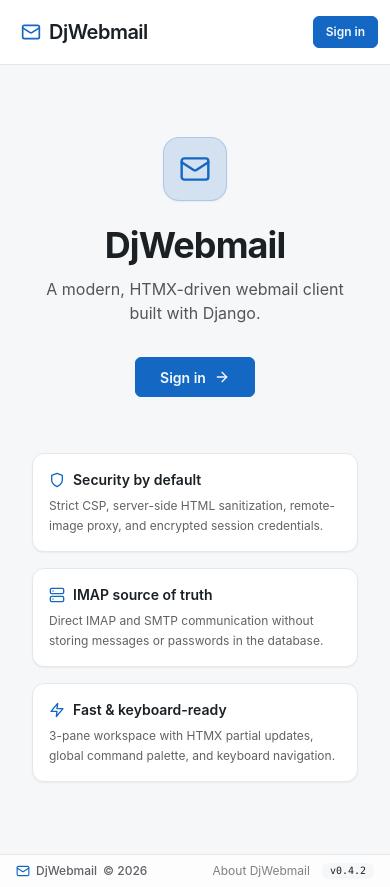
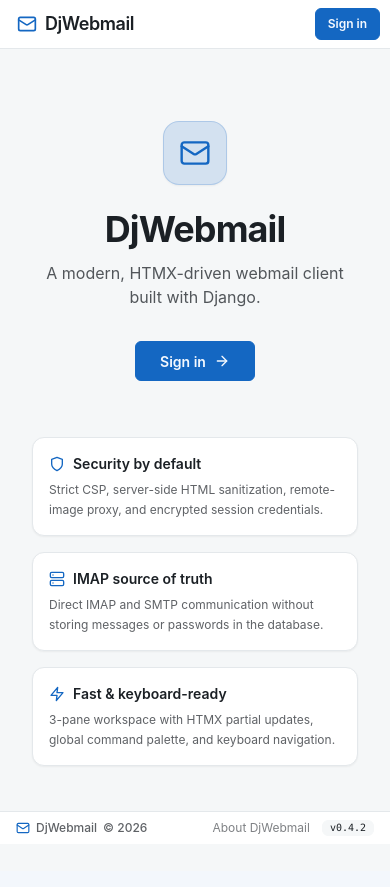
Before and after one commit to fquivera/djwebmail, a Django app: page / in a window 390 px wide. After the commit the page ends 834 px from the top, so only its background shows below. Run offline with Django 5.2, Linux system fonts and the light colour scheme; some libraries are stand-ins or nearby versions.

Commit message:
feat(common): make header and footer sticky with responsive mobile layout (#51)
* feat(common): make global footer sticky at the bottom of the viewport

* feat(common): make header sticky and optimize mobile responsive layout

* fix(common): fix navbar action buttons layout and prevent icon collapse

```diff
--- a/templates/base.html
+++ b/templates/base.html
@@ -20,10 +20,10 @@
       class="sr-only focus:not-sr-only focus:absolute focus:left-4 focus:top-4 focus:z-50 focus:rounded focus:bg-base-100 focus:px-3 focus:py-2 focus:text-sm focus:shadow"
       href="#main-content"
     >{% translate "Skip to main content" %}</a>
-    <header class="border-b border-base-300 bg-base-100 shrink-0">
-      <nav class="navbar w-full gap-2 px-3 sm:px-4" aria-label="{% translate 'Main navigation' %}">
+    <header class="sticky top-0 z-30 border-b border-base-300 bg-base-100/95 backdrop-blur-sm shrink-0">
+      <nav class="navbar min-h-12 w-full gap-1 sm:gap-2 px-2.5 sm:px-4" aria-label="{% translate 'Main navigation' %}">
         <div class="flex-1">
-          <a class="btn btn-ghost gap-2 px-2 text-xl font-semibold tracking-tight" href="{% url 'home' %}">
+          <a class="btn btn-ghost btn-sm sm:btn-md gap-2 px-1.5 sm:px-2 text-lg sm:text-xl font-semibold tracking-tight" href="{% url 'home' %}">
             <svg class="size-5 text-primary" viewBox="0 0 24 24" fill="none" stroke="currentColor" stroke-width="2" stroke-linecap="round" stroke-linejoin="round" aria-hidden="true">
               <rect width="20" height="16" x="2" y="4" rx="2"/>
               <path d="m22 7-8.97 5.7a1.94 1.94 0 0 1-2.06 0L2 7"/>
@@ -31,34 +31,34 @@
             <span>DjWebmail</span>
           </a>
         </div>
-        <div class="flex items-center gap-2">
+        <div class="flex items-center gap-1 sm:gap-2">
           {% if request.session.mail_email %}
             {% include "partials/_navbar_identity.html" %}
-            <a class="btn btn-ghost btn-sm gap-1.5" href="{% url 'contacts:index' %}" title="{% translate 'Contacts' %}">
-              <svg class="size-4 opacity-70" viewBox="0 0 24 24" fill="none" stroke="currentColor" stroke-width="2" stroke-linecap="round" stroke-linejoin="round" aria-hidden="true">
+            <a class="btn btn-ghost btn-sm gap-1.5 px-2.5 sm:px-3" href="{% url 'contacts:index' %}" title="{% translate 'Contacts' %}">
+              <svg class="size-4 shrink-0 opacity-70" viewBox="0 0 24 24" fill="none" stroke="currentColor" stroke-width="2" stroke-linecap="round" stroke-linejoin="round" aria-hidden="true">
                 <path d="M16 21v-2a4 4 0 0 0-4-4H6a4 4 0 0 0-4 4v2"></path>
                 <circle cx="9" cy="7" r="4"></circle>
                 <path d="M22 21v-2a4 4 0 0 0-3-3.87"></path>
                 <path d="M16 3.13a4 4 0 0 1 0 7.75"></path>
               </svg>
-              <span class="hidden sm:inline">{% translate "Contacts" %}</span>
+              <span class="hidden md:inline">{% translate "Contacts" %}</span>
             </a>
-            <a class="btn btn-ghost btn-sm gap-1.5" href="{% url 'preferences:index' %}" title="{% translate 'Settings' %}">
-              <svg class="size-4 opacity-70" viewBox="0 0 24 24" fill="none" stroke="currentColor" stroke-width="2" stroke-linecap="round" stroke-linejoin="round" aria-hidden="true">
+            <a class="btn btn-ghost btn-sm gap-1.5 px-2.5 sm:px-3" href="{% url 'preferences:index' %}" title="{% translate 'Settings' %}">
+              <svg class="size-4 shrink-0 opacity-70" viewBox="0 0 24 24" fill="none" stroke="currentColor" stroke-width="2" stroke-linecap="round" stroke-linejoin="round" aria-hidden="true">
                 <path d="M12.22 2h-.44a2 2 0 0 0-2 2v.18a2 2 0 0 1-1 1.73l-.43.25a2 2 0 0 1-2 0l-.15-.08a2 2 0 0 0-2.73.73l-.22.38a2 2 0 0 0 .73 2.73l.15.1a2 2 0 0 1 1 1.72v.51a2 2 0 0 1-1 1.74l-.15.09a2 2 0 0 0-.73 2.73l.22.38a2 2 0 0 0 2.73.73l.15-.08a2 2 0 0 1 2 0l.43.25a2 2 0 0 1 1 1.73V20a2 2 0 0 0 2 2h.44a2 2 0 0 0 2-2v-.18a2 2 0 0 1 1-1.73l.43-.25a2 2 0 0 1 2 0l.15.08a2 2 0 0 0 2.73-.73l.22-.39a2 2 0 0 0-.73-2.73l-.15-.08a2 2 0 0 1-1-1.74v-.5a2 2 0 0 1 1-1.74l.15-.09a2 2 0 0 0 .73-2.73l-.22-.38a2 2 0 0 0-2.73-.73l-.15.08a2 2 0 0 1-2 0l-.43-.25a2 2 0 0 1-1-1.73V4a2 2 0 0 0-2-2z"/>
                 <circle cx="12" cy="12" r="3"/>
               </svg>
-              <span class="hidden sm:inline">{% translate "Settings" %}</span>
+              <span class="hidden md:inline">{% translate "Settings" %}</span>
             </a>
             <form action="{% url 'accounts:logout' %}" method="post">
               {% csrf_token %}
-              <button class="btn btn-ghost btn-sm gap-1.5" type="submit" title="{% translate 'Sign out' %}">
-                <svg class="size-4 opacity-70" viewBox="0 0 24 24" fill="none" stroke="currentColor" stroke-width="2" stroke-linecap="round" stroke-linejoin="round" aria-hidden="true">
+              <button class="btn btn-ghost btn-sm gap-1.5 px-2.5 sm:px-3" type="submit" title="{% translate 'Sign out' %}">
+                <svg class="size-4 shrink-0 opacity-70" viewBox="0 0 24 24" fill="none" stroke="currentColor" stroke-width="2" stroke-linecap="round" stroke-linejoin="round" aria-hidden="true">
                   <path d="M9 21H5a2 2 0 0 1-2-2V5a2 2 0 0 1 2-2h4"/>
                   <polyline points="16 17 21 12 16 7"/>
                   <line x1="21" x2="9" y1="12" y2="12"/>
                 </svg>
-                <span class="hidden sm:inline">{% translate "Sign out" %}</span>
+                <span class="hidden md:inline">{% translate "Sign out" %}</span>
               </button>
             </form>
           {% else %}
--- a/templates/partials/_footer.html
+++ b/templates/partials/_footer.html
@@ -1,5 +1,5 @@
 {% load i18n %}
-<footer class="w-full border-t border-base-300 bg-base-100/80 px-4 py-2 text-xs text-base-content/70 shrink-0 select-none">
+<footer class="sticky bottom-0 z-20 mt-auto w-full border-t border-base-300 bg-base-100/95 backdrop-blur-sm px-4 py-2 text-xs text-base-content/70 shrink-0 select-none">
   <div class="mx-auto flex max-w-7xl flex-wrap items-center justify-between gap-2">
     <div class="flex items-center gap-1.5 font-medium">
       <svg class="size-3.5 text-primary" viewBox="0 0 24 24" fill="none" stroke="currentColor" stroke-width="2" stroke-linecap="round" stroke-linejoin="round" aria-hidden="true">
```
Also changed, not shown: tests/test_templates.py (+3 -0 lines), theme/static/css/dist/styles.css.
